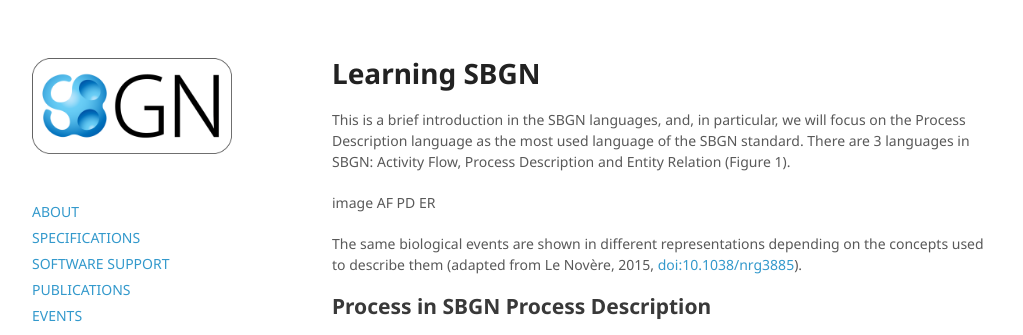
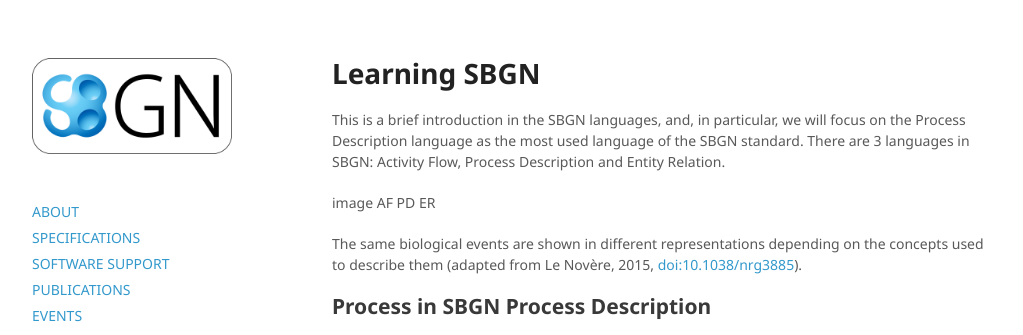
Before and after one commit to sbgn/sbgn, a Jekyll site: the page built from docs/learning_sbgn.md, in a window 1280 px wide and 1320 px high. Shown: the top 335 px of the window, without its empty margins (128-1151 px from the left). Built offline with Jekyll 4.4.1, drawn with Linux system fonts in a browser that asks for light colours; nearby versions of some CDN libraries.

Commit message:
Update learning_sbgn.md

```diff
--- a/docs/learning_sbgn.md
+++ b/docs/learning_sbgn.md
@@ -6,7 +6,7 @@ permalink: /learning_sbgn
 
 # Learning SBGN
 
-<p>This is a brief introduction in the SBGN languages, and, in particular, we will focus on the Process Description language as the most used language of the SBGN standard. There are 3 languages in SBGN: Activity Flow, Process Description and Entity Relation (Figure 1).</p>
+<p>This is a brief introduction in the SBGN languages, and, in particular, we will focus on the Process Description language as the most used language of the SBGN standard. There are 3 languages in SBGN: Activity Flow, Process Description and Entity Relation.</p>
 
 <p>image AF PD ER</p>
 
```
